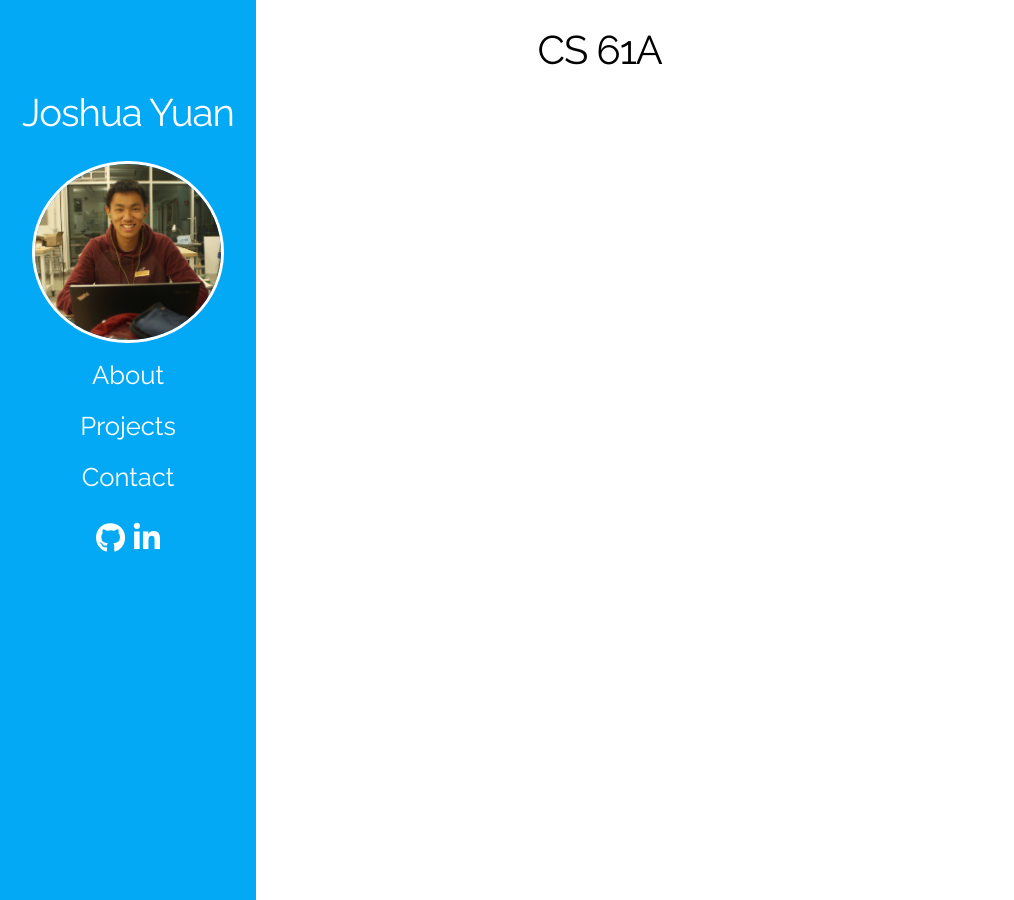
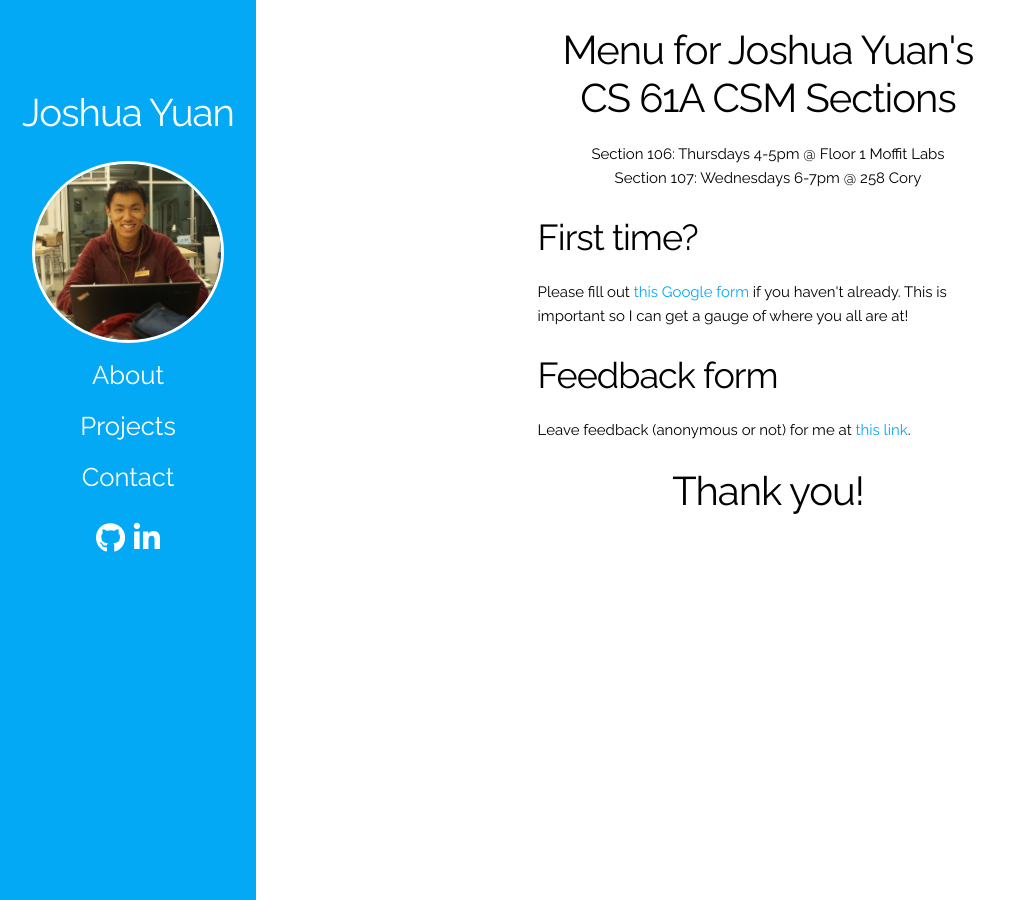
Before and after one commit to joshuayuan/joshuayuan-old-site, a Jekyll site: the page built from _teaching/cs61a.html, in a window 1280 px wide. Shown: the whole page, without its empty margins (0-1014 px from the left). Built offline with Jekyll 4.4.1, drawn with Linux system fonts in a browser that asks for light colours; nearby versions of some CDN libraries; comment, search, counter and statistics services are not loaded.

Commit message:
add teaching segment

```diff
--- a/_includes/intro.html
+++ b/_includes/intro.html
@@ -1,4 +1,4 @@
 <p class="nospace"> Hi! I'm </p>
 <h1 style="text-align: center"> Joshua Yuan</h1>
-<p> A junior (third year) majoring in computer science at UC Berkeley.</p>
+<p> A junior (third year) majoring in computer science at <a href="http://www.berkeley.edu/">UC Berkeley</a>.</p>
 <p> Click <b><a href="{{ site.url }}/about.html">here</a></b> to learn more about me, or check out my projects below! </p>
--- a/_teaching/cs61a.html
+++ b/_teaching/cs61a.html
@@ -2,4 +2,11 @@
 title: CS 61A Resources
 layout: project
 ---
-<h1>CS 61A</h1>
+<h1 class="centered">Menu for Joshua Yuan's<br>CS 61A CSM Sections</h1>
+<p class="centered">Section 106: Thursdays 4-5pm @ Floor 1 Moffit Labs<br>
+Section 107: Wednesdays 6-7pm @ 258 Cory</p>
+<h2>First time?</h2>
+<p>Please fill out <a href="https://goo.gl/forms/0vaE1F29vlyO3E0H3">this Google form</a> if you haven't already. This is important so I can get a gauge of where you all are at!</p>
+<h2>Feedback form</h2>
+<p>Leave feedback (anonymous or not) for me at <a href="https://goo.gl/forms/87OP8TMsG6UTtx3n1">this link</a>.</p>
+<h1 class="centered">Thank you!</h1>
```
